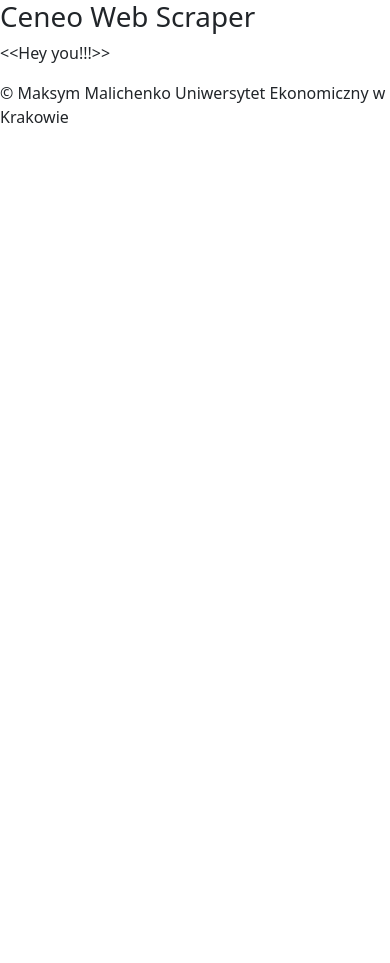
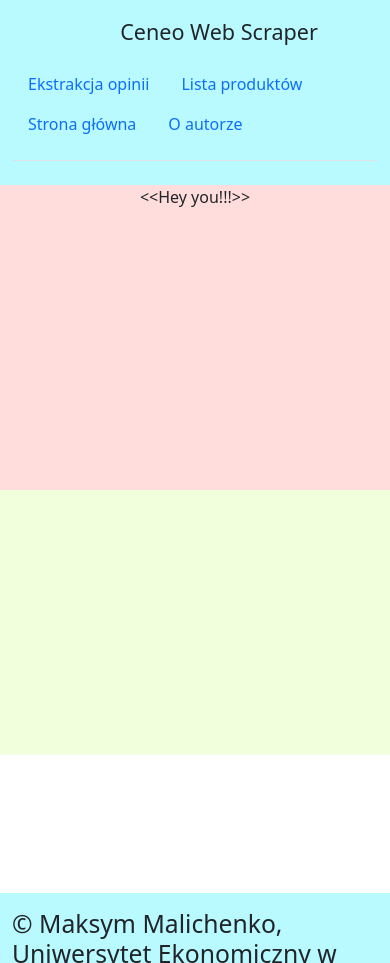
Before and after one commit to Malichenko-Maksym/CeneoWebScraper, a Flask app: page / in a window 390 px wide. Run offline with Flask 2, Linux system fonts and the light colour scheme.

Commit message:
2022.05.30 HomeWork MM

```diff
--- a/app/templates/index.html
+++ b/app/templates/index.html
@@ -8,17 +8,59 @@
         <!-- JavaScript Bundle with Popper -->
 <script src="https://cdn.jsdelivr.net/npm/bootstrap@5.2.0-beta1/dist/js/bootstrap.bundle.min.js" integrity="sha384-pprn3073KE6tl6bjs2QrFaJGz5/SUsLqktiwsUTF55Jfv3qYSDhgCecCxMW52nD2" crossorigin="anonymous"></script>
     </head>
-    <body>
-        <header>
+    <body class="d-flex flex-column min-vh-100" style="width:100%; margin:0; padding-bottom:0; height: auto;">
+        <!--<header>
             <h1>Ceneo Web Scraper</h1>
         </header>
         <div>
             <p> {{text}} </p>
+            <div class="container">
+                <div class="row">
+                  <div class="col-8">col-8</div>
+                  <div class="col-4">col-4</div>
+                </div>
+              </div>
         </div>
         <footer>
             <p> &copy; Maksym Malichenko Uniwersytet Ekonomiczny w Krakowie </p>
-        </footer>
+        </footer> -->
 
 
+
+
+
+        <div class="container-fluid" style="background-color: #b8faff; width: 100%; ">
+            <header class="d-flex flex-wrap justify-content-center py-3 mb-4 border-bottom" style="background-color: #b8faff">
+              <a href="/" class="d-flex align-items-center mb-3 mb-md-0 me-md-auto text-dark text-decoration-none">
+                <svg class="bi me-2" width="40" height="32"><use xlink:href="#bootstrap"></use></svg>
+                <span class="fs-4" style="background-color: #b8faff">Ceneo Web Scraper</span>
+              </a>
+
+              <ul class="nav nav-pills" style="background-color: #b8faff">
+                <li class="nav-item"><a href="#" class="nav-link">Ekstrakcja opinii</a></li>
+                <li class="nav-item"><a href="#" class="nav-link">Lista produktów</a></li>
+                <li class="nav-item"><a href="#" class="nav-link">Strona główna</a></li>
+                <li class="nav-item"><a href="#" class="nav-link">O autorze</a></li>
+              </ul>
+            </header>
+          </div>
+
+          <div class="row justify-content-center" style="min-height: 570px"  >
+            <div class=" col-sm-8 align-items-center justify-content-center" style="background-color: #ffdddd" align="center">
+                <p class="justify-content-center" style="align-content: centre"> {{text}} </p>
+            </div>
+            <div class=" col-sm-4 align-items-center justify-content-center" style="background-color: #edffd1c1" align="center"> </div>
+          </div>
+
+
+        <div class="container-fluid mt-auto fixed-bottom" style=" background-color: #b8faff; margin-bottom: 0; max-height: 70px;">
+			<footer class="d-flex flex-wrap justify-content-center align-items-center py-3 my-4  mt-auto " style="background-color: #b8faff; margin-bottom: 0;">
+				<div class="d-flex align-items-center justify-content-center ">
+					<h2 class="justify-content-center align-items-center" style="background-color: #b8faff">&copy; Maksym Malichenko, Uniwersytet Ekonomiczny w Krakowie </h2>
+				</div>
+            </footer>
+        </div>
+
     </body>
+
 </html>
```
Also changed, not shown: app/__init__.py (line endings or trailing spaces).
